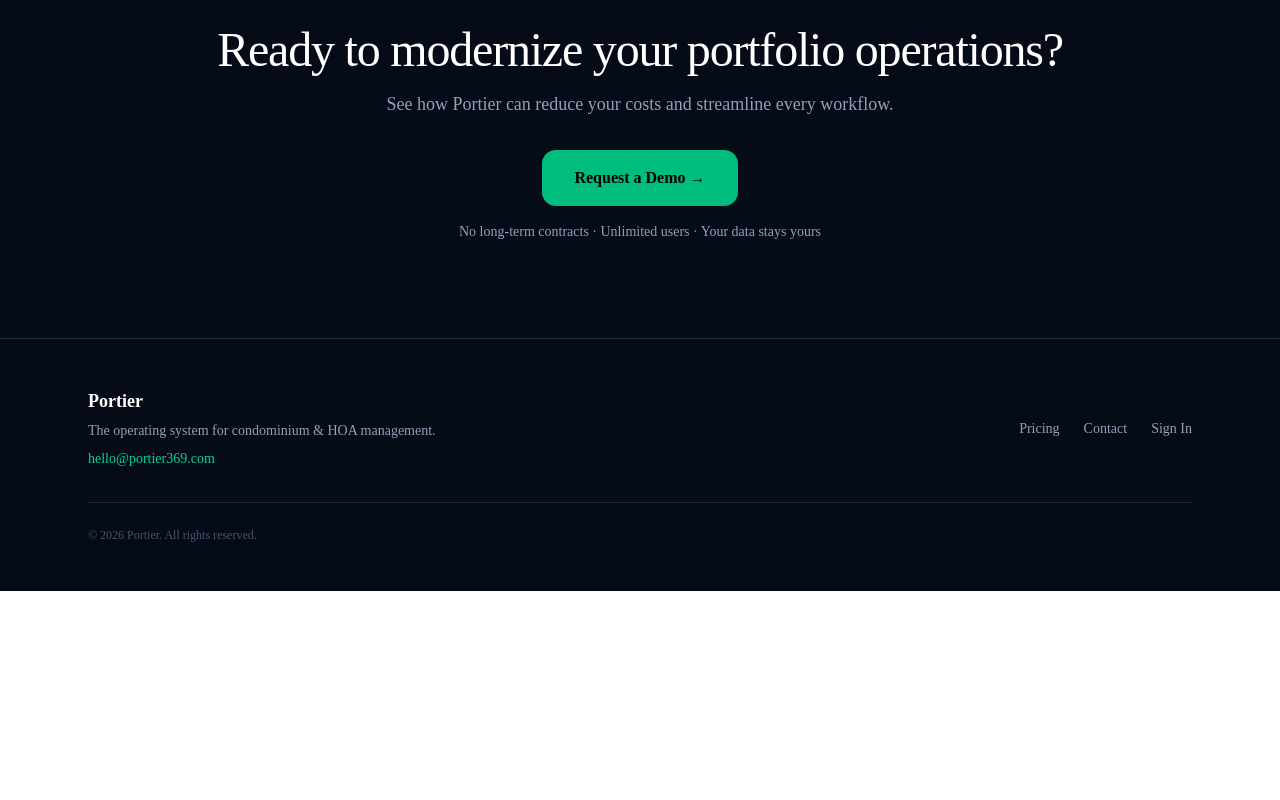
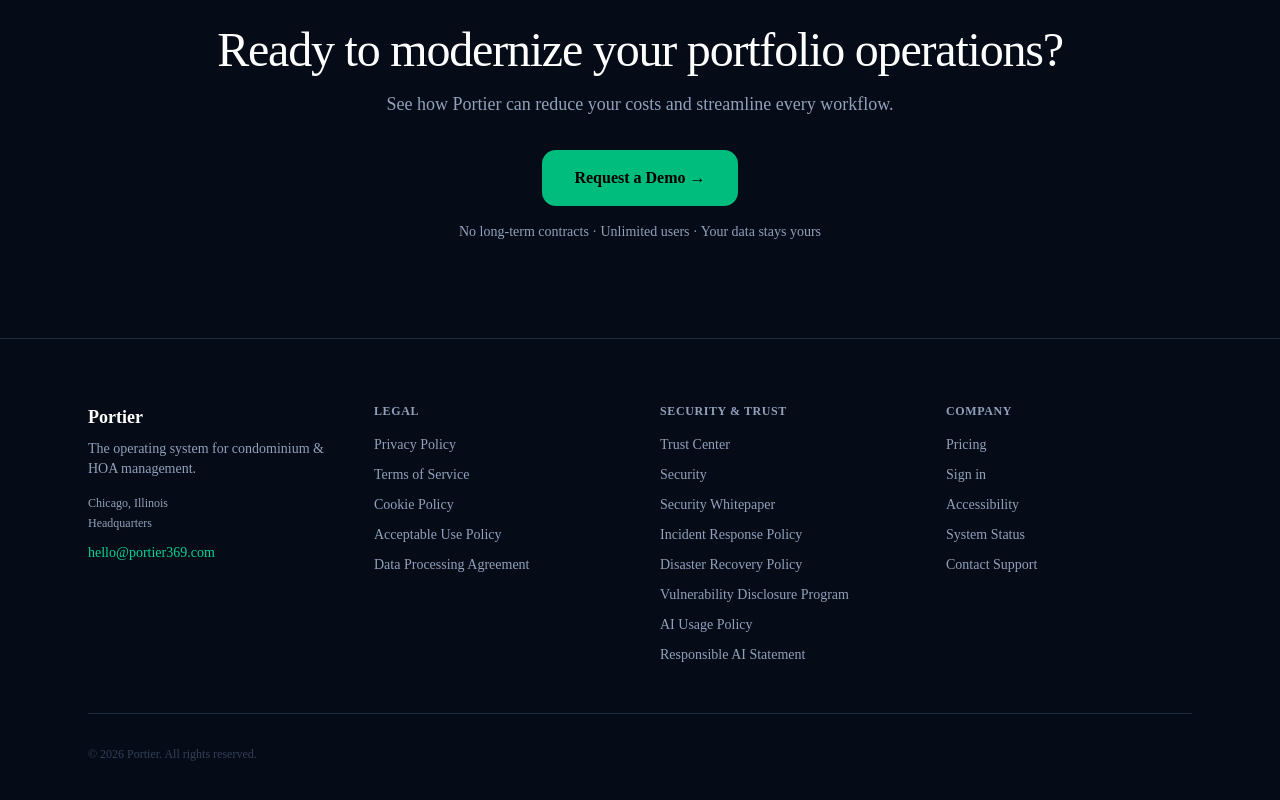
Before and after one commit to autho369-code/Condo-App, a Next.js app: page / in a window 1280 px wide. Shown: the part 7477-8277 px from the top of the page. Before the commit the page ends 8068 px from the top, so only its background shows below. Built offline with nearby package versions, Linux system fonts and the light colour scheme; no server answers.

Commit message:
Restore Legal and Security & Trust footer columns, sitemap entries

```diff
--- a/app/(marketing)/layout.tsx
+++ b/app/(marketing)/layout.tsx
@@ -35,22 +35,54 @@ export default async function MarketingLayout({ children }: { children: React.Re
       </header>
       <main>{children}</main>
       <footer className="border-t border-slate-800 bg-[#060B18]">
-        <div className="mx-auto max-w-6xl px-6 py-12">
-          <div className="flex flex-col items-start justify-between gap-8 md:flex-row md:items-center">
+        <div className="mx-auto max-w-6xl px-6 py-16">
+          <div className="grid gap-10 md:grid-cols-4">
             <div>
               <span className="text-lg font-semibold text-white">Portier</span>
-              <p className="mt-1.5 text-sm text-slate-400">The operating system for condominium &amp; HOA management.</p>
-              <a href="mailto:hello@portier369.com" className="mt-2 inline-block text-sm text-emerald-400 hover:text-emerald-300 transition-colors">
+              <p className="mt-2 text-sm text-slate-400">The operating system for condominium &amp; HOA management.</p>
+              <div className="mt-4 space-y-1 text-xs text-slate-400">
+                <p>Chicago, Illinois</p>
+                <p>Headquarters</p>
+              </div>
+              <a href="mailto:hello@portier369.com" className="mt-3 inline-block text-sm text-emerald-400 hover:text-emerald-300 transition-colors">
                 hello@portier369.com
               </a>
             </div>
-            <nav className="flex flex-wrap gap-6 text-sm">
-              <Link href="/#pricing" className="text-slate-400 transition-colors hover:text-white">Pricing</Link>
-              <Link href="/#contact" className="text-slate-400 transition-colors hover:text-white">Contact</Link>
-              <Link href="/login" className="text-slate-400 transition-colors hover:text-white">Sign In</Link>
-            </nav>
+            <div>
+              <h4 className="text-xs font-semibold uppercase tracking-wider text-slate-400 mb-4">Legal</h4>
+              <nav className="flex flex-col gap-2.5">
+                <Link href="/legal/privacy" className="text-sm text-slate-400 transition-colors hover:text-white">Privacy Policy</Link>
+                <Link href="/legal/terms" className="text-sm text-slate-400 transition-colors hover:text-white">Terms of Service</Link>
+                <Link href="/legal/cookies" className="text-sm text-slate-400 transition-colors hover:text-white">Cookie Policy</Link>
+                <Link href="/legal/acceptable-use" className="text-sm text-slate-400 transition-colors hover:text-white">Acceptable Use Policy</Link>
+                <Link href="/legal/dpa" className="text-sm text-slate-400 transition-colors hover:text-white">Data Processing Agreement</Link>
+              </nav>
+            </div>
+            <div>
+              <h4 className="text-xs font-semibold uppercase tracking-wider text-slate-400 mb-4">Security &amp; Trust</h4>
+              <nav className="flex flex-col gap-2.5">
+                <Link href="/trust" className="text-sm text-slate-400 transition-colors hover:text-white">Trust Center</Link>
+                <Link href="/trust/security" className="text-sm text-slate-400 transition-colors hover:text-white">Security</Link>
+                <Link href="/trust/security-whitepaper" className="text-sm text-slate-400 transition-colors hover:text-white">Security Whitepaper</Link>
+                <Link href="/trust/incident-response" className="text-sm text-slate-400 transition-colors hover:text-white">Incident Response Policy</Link>
+                <Link href="/trust/disaster-recovery" className="text-sm text-slate-400 transition-colors hover:text-white">Disaster Recovery Policy</Link>
+                <Link href="/trust/vulnerability-disclosure" className="text-sm text-slate-400 transition-colors hover:text-white">Vulnerability Disclosure Program</Link>
+                <Link href="/trust/ai-usage" className="text-sm text-slate-400 transition-colors hover:text-white">AI Usage Policy</Link>
+                <Link href="/trust/responsible-ai" className="text-sm text-slate-400 transition-colors hover:text-white">Responsible AI Statement</Link>
+              </nav>
+            </div>
+            <div>
+              <h4 className="text-xs font-semibold uppercase tracking-wider text-slate-400 mb-4">Company</h4>
+              <nav className="flex flex-col gap-2.5">
+                <Link href="/#pricing" className="text-sm text-slate-400 transition-colors hover:text-white">Pricing</Link>
+                <Link href="/login" className="text-sm text-slate-400 transition-colors hover:text-white">Sign in</Link>
+                <Link href="/legal/accessibility" className="text-sm text-slate-400 transition-colors hover:text-white">Accessibility</Link>
+                <Link href="/status" className="text-sm text-slate-400 transition-colors hover:text-white">System Status</Link>
+                <Link href="/#contact" className="text-sm text-slate-400 transition-colors hover:text-white">Contact Support</Link>
+              </nav>
+            </div>
           </div>
-          <div className="mt-8 border-t border-slate-800 pt-6 text-xs text-slate-600">
+          <div className="mt-12 border-t border-slate-800 pt-8 text-xs text-slate-700">
             &copy; 2026 Portier. All rights reserved.
           </div>
         </div>
--- a/app/sitemap.ts
+++ b/app/sitemap.ts
@@ -34,6 +34,29 @@ export default function sitemap(): MetadataRoute.Sitemap {
       changeFrequency: 'monthly',
       priority: 0.7,
     },
-
+    {
+      url: `${siteUrl}/legal/privacy`,
+      lastModified: new Date(),
+      changeFrequency: 'yearly',
+      priority: 0.3,
+    },
+    {
+      url: `${siteUrl}/legal/terms`,
+      lastModified: new Date(),
+      changeFrequency: 'yearly',
+      priority: 0.3,
+    },
+    {
+      url: `${siteUrl}/trust`,
+      lastModified: new Date(),
+      changeFrequency: 'monthly',
+      priority: 0.5,
+    },
+    {
+      url: `${siteUrl}/trust/security`,
+      lastModified: new Date(),
+      changeFrequency: 'monthly',
+      priority: 0.5,
+    },
   ];
 }
```
